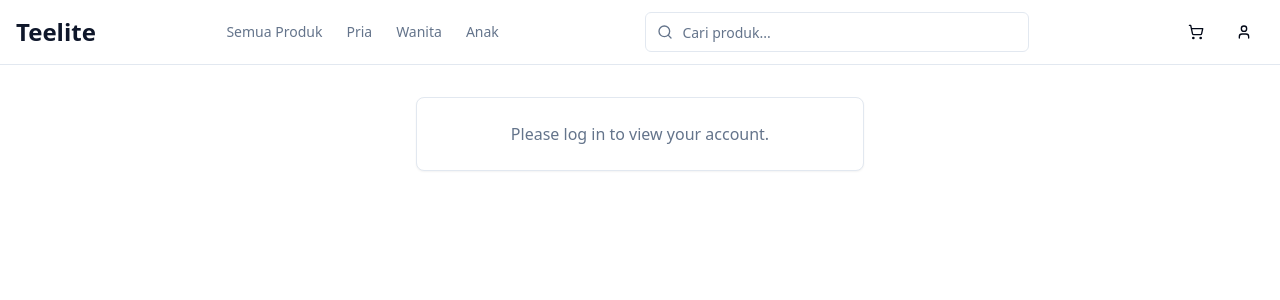
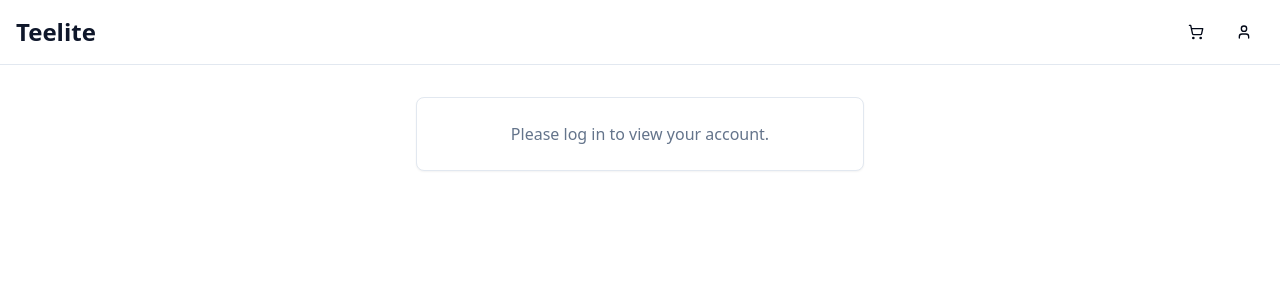
Before and after one commit to rifhrzi/teeliteclub, a React (Vite) app: page /account in a window 1280 px wide. Shown: the top 300 px of the page. Built offline with nearby package versions, Linux system fonts and the light colour scheme.

Commit message:
Remove navigation and search bar

```diff
--- a/src/components/layout/Header.tsx
+++ b/src/components/layout/Header.tsx
@@ -47,32 +47,7 @@ export function Header({ onSearchChange }: HeaderProps) {
           </Link>
         </div>
 
-          {/* Desktop Navigation */}
-          <nav className="hidden md:flex items-center space-x-6">
-            {navigationItems.map((item) => (
-              <Link
-                key={item.label}
-                to={item.href}
-                className="text-sm font-medium text-muted-foreground hover:text-primary transition-colors"
-              >
-                {item.label}
-              </Link>
-            ))}
-          </nav>
-
-          {/* Search Bar */}
-          <div className="flex-1 max-w-sm mx-4">
-            <form onSubmit={handleSearchSubmit} className="relative">
-              <Search className="absolute left-3 top-1/2 h-4 w-4 -translate-y-1/2 text-muted-foreground" />
-              <Input
-                type="search"
-                placeholder="Cari produk..."
-                value={searchQuery}
-                onChange={(e) => setSearchQuery(e.target.value)}
-                className="pl-9"
-              />
-            </form>
-          </div>
+          <div className="flex-1"></div>
 
           {/* Right side actions */}
           <div className="flex items-center space-x-2">
```
